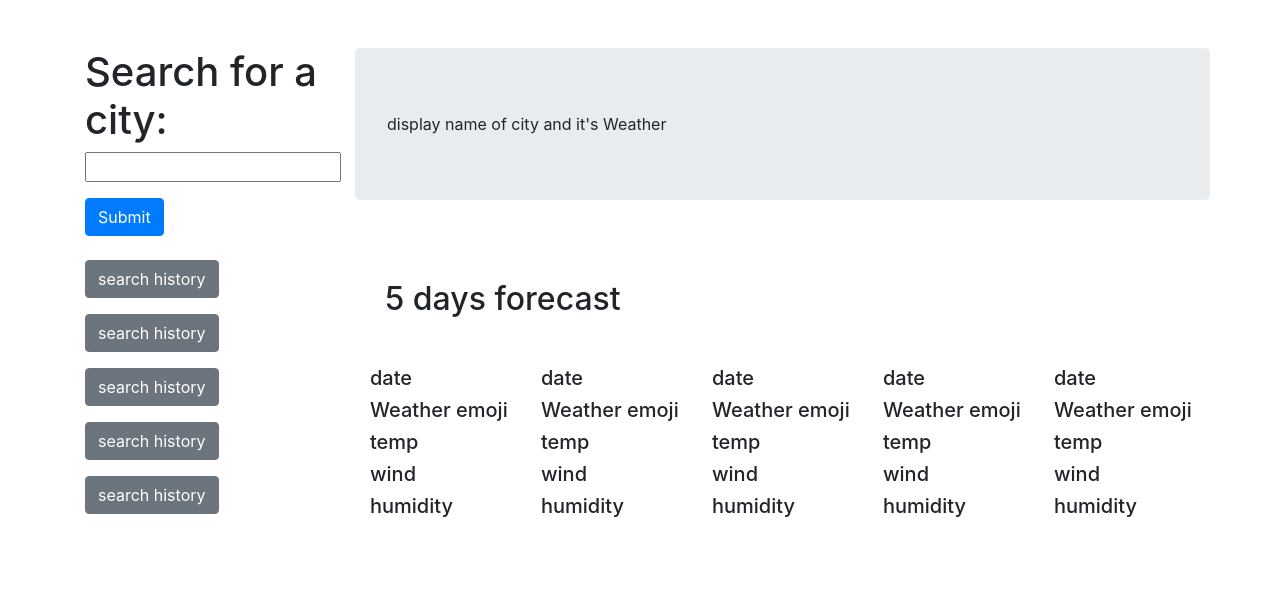
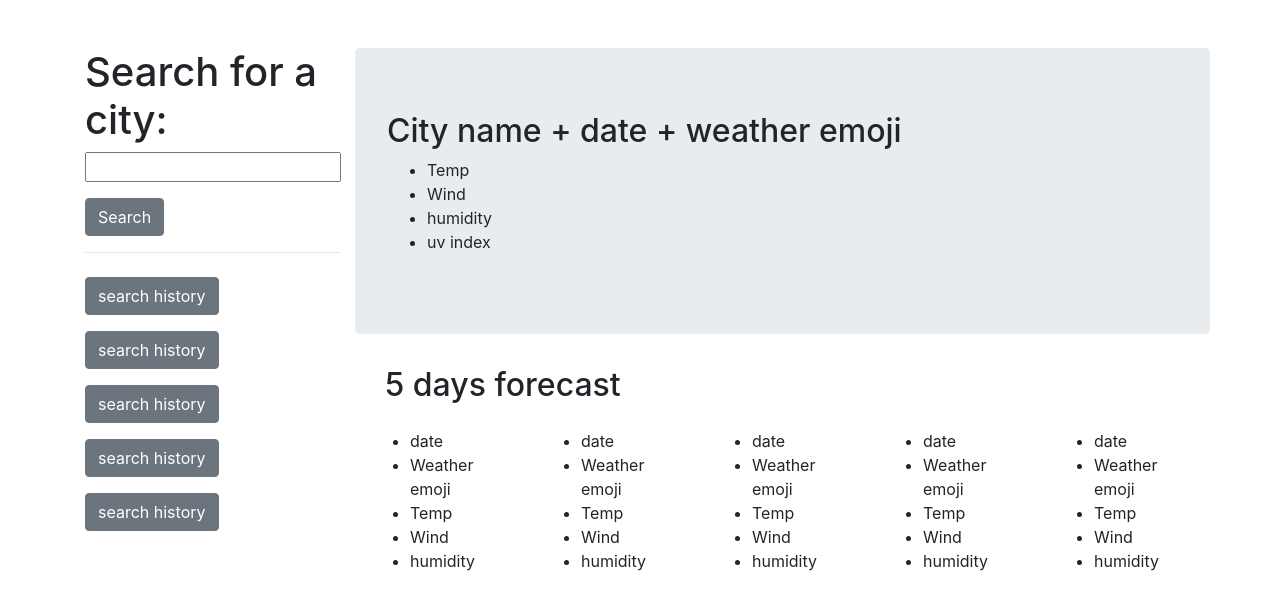
Before and after one commit to appolinefr/Weather-Dashboard, a plain HTML site: page index.html in a window 1280 px wide. Drawn offline with nearby package versions, Linux system fonts and the light colour scheme.

Commit message:
updated HTML skeleton

```diff
--- a/index.html
+++ b/index.html
@@ -20,68 +20,105 @@
             <div class="mb-3">
               <input type="citySearch" class="citySearch" id="citySearchForm" />
             </div>
-            <button type="Search" class="btn btn-primary">Submit</button>
+            <button type="submit" class="btn btn-secondary">Search</button>
           </form>
-          <button type="button" class="btn btn-secondary my-2">
+          <hr />
+          <button
+            type="button"
+            class="btn btn-secondary my-2"
+            id="searchHistoryBtn"
+          >
             search history
           </button>
-          <button type="button" class="btn btn-secondary my-2">
+          <button
+            type="button"
+            class="btn btn-secondary my-2"
+            id="searchHistoryBtn"
+          >
             search history
           </button>
-          <button type="button" class="btn btn-secondary my-2">
+          <button
+            type="button"
+            class="btn btn-secondary my-2"
+            id="searchHistoryBtn"
+          >
             search history
           </button>
-          <button type="button" class="btn btn-secondary my-2">
+          <button
+            type="button"
+            class="btn btn-secondary my-2"
+            id="searchHistoryBtn"
+          >
             search history
           </button>
-          <button type="button" class="btn btn-secondary my-2">
+          <button
+            type="button"
+            class="btn btn-secondary my-2"
+            id="searchHistoryBtn"
+          >
             search history
           </button>
         </div>
         <div class="col-12 col-md-8 col-xl-9">
           <div class="row">
             <div class="container jumbotron">
-              display name of city and it's Weather
+              <h2>City name + date + weather emoji</h2>
+              <ul>
+                <li>Temp</li>
+                <li>Wind</li>
+                <li>humidity</li>
+                <li>uv index</li>
+              </ul>
             </div>
           </div>
-          <div class="container my-5">
+          <div class="container mb-4">
             <h2>5 days forecast</h2>
           </div>
           <div class="row">
             <div class="col">
-              <h5>date</h5>
-              <h5>Weather emoji</h5>
-              <h5>temp</h5>
-              <h5>wind</h5>
-              <h5>humidity</h5>
+              <ul>
+                <li>date</li>
+                <li>Weather emoji</li>
+                <li>Temp</li>
+                <li>Wind</li>
+                <li>humidity</li>
+              </ul>
             </div>
             <div class="col">
-              <h5>date</h5>
-              <h5>Weather emoji</h5>
-              <h5>temp</h5>
-              <h5>wind</h5>
-              <h5>humidity</h5>
+              <ul>
+                <li>date</li>
+                <li>Weather emoji</li>
+                <li>Temp</li>
+                <li>Wind</li>
+                <li>humidity</li>
+              </ul>
             </div>
             <div class="col">
-              <h5>date</h5>
-              <h5>Weather emoji</h5>
-              <h5>temp</h5>
-              <h5>wind</h5>
-              <h5>humidity</h5>
+              <ul>
+                <li>date</li>
+                <li>Weather emoji</li>
+                <li>Temp</li>
+                <li>Wind</li>
+                <li>humidity</li>
+              </ul>
             </div>
             <div class="col">
-              <h5>date</h5>
-              <h5>Weather emoji</h5>
-              <h5>temp</h5>
-              <h5>wind</h5>
-              <h5>humidity</h5>
+              <ul>
+                <li>date</li>
+                <li>Weather emoji</li>
+                <li>Temp</li>
+                <li>Wind</li>
+                <li>humidity</li>
+              </ul>
             </div>
             <div class="col">
-              <h5>date</h5>
-              <h5>Weather emoji</h5>
-              <h5>temp</h5>
-              <h5>wind</h5>
-              <h5>humidity</h5>
+              <ul>
+                <li>date</li>
+                <li>Weather emoji</li>
+                <li>Temp</li>
+                <li>Wind</li>
+                <li>humidity</li>
+              </ul>
             </div>
           </div>
         </div>
```
